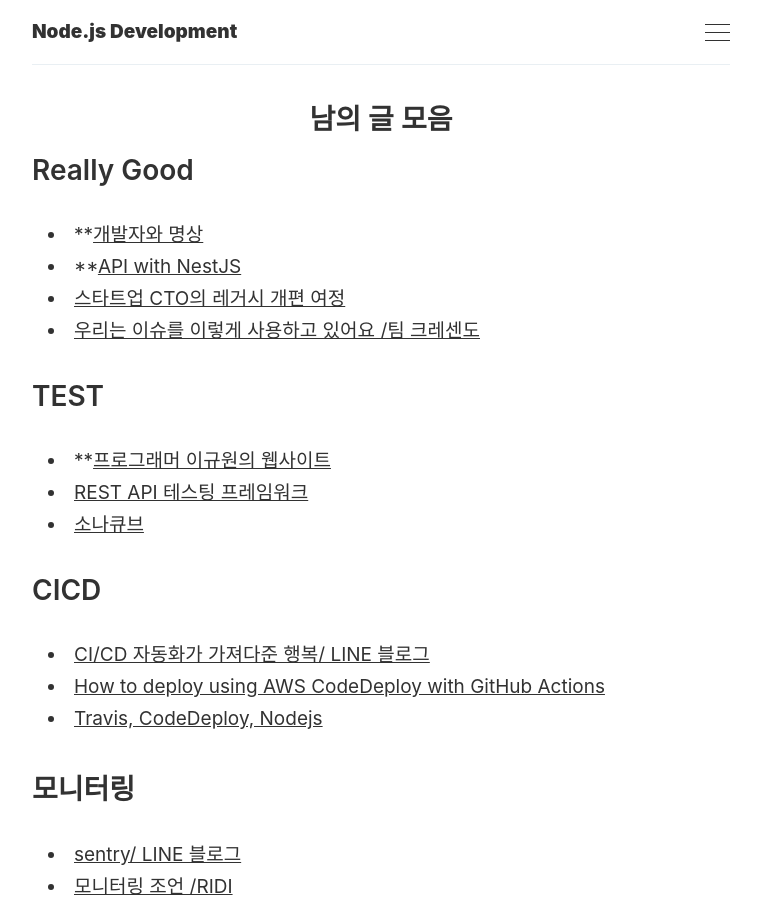
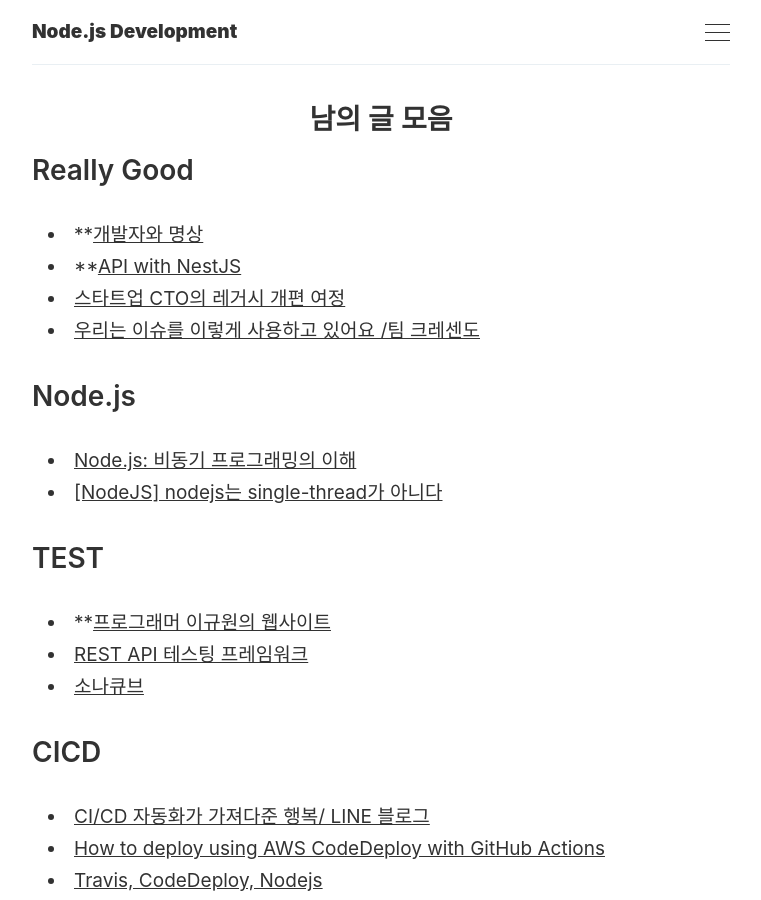
Before and after one commit to dont-think-about-too-much/dont-think-about-too-much.github.io, a Jekyll site: the page built from _pages/4-good-articles.md, in a window 1280 px wide and 900 px high. Shown: the whole window, without its empty margins (259-1020 px from the left). Built offline with Jekyll 4.4.1, drawn with Linux system fonts in a browser that asks for light colours.

Commit message:
fix: good-article 글 추가

```diff
--- a/_pages/4-good-articles.md
+++ b/_pages/4-good-articles.md
@@ -10,6 +10,10 @@ title: 남의 글 모음
 - **[API with NestJS](https://wanago.io/courses/api-with-nestjs/)
 - [스타트업 CTO의 레거시 개편 여정](https://dev.wisedog.net/2020/04/18/%EC%99%B8%EC%A3%BC-%EB%A0%88%EA%B1%B0%EC%8B%9C%EB%A1%9C%EB%B6%80%ED%84%B0%EC%9D%98-%EC%97%AC%EC%A0%95-1%ED%8E%B8/)
 - [우리는 이슈를 이렇게 사용하고 있어요 /팀 크레센도](https://mingeun.com/2020-06-24/team-crescendo-forte-memoirs/#%EC%9A%B0%EB%A6%AC%EB%8A%94-%EC%9D%B4%EC%8A%88%EB%A5%BC-%EC%9D%B4%EB%A0%87%EA%B2%8C-%EC%82%AC%EC%9A%A9%ED%95%98%EA%B3%A0-%EC%9E%88%EC%96%B4%EC%9A%94)
+
+## Node.js
+- [Node.js: 비동기 프로그래밍의 이해](https://www.nextree.co.kr/p7292/)
+- [[NodeJS] nodejs는 single-thread가 아니다](https://medium.com/@rpf5573/nodejs-nodejs%EB%8A%94-single-thread%EA%B0%80-%EC%95%84%EB%8B%88%EB%8B%A4-f02b0278c390)
 
 ## TEST
 - **[프로그래머 이규원의 웹사이트](https://gyuwon.github.io/)
```
Also changed, not shown: 1 other file.
